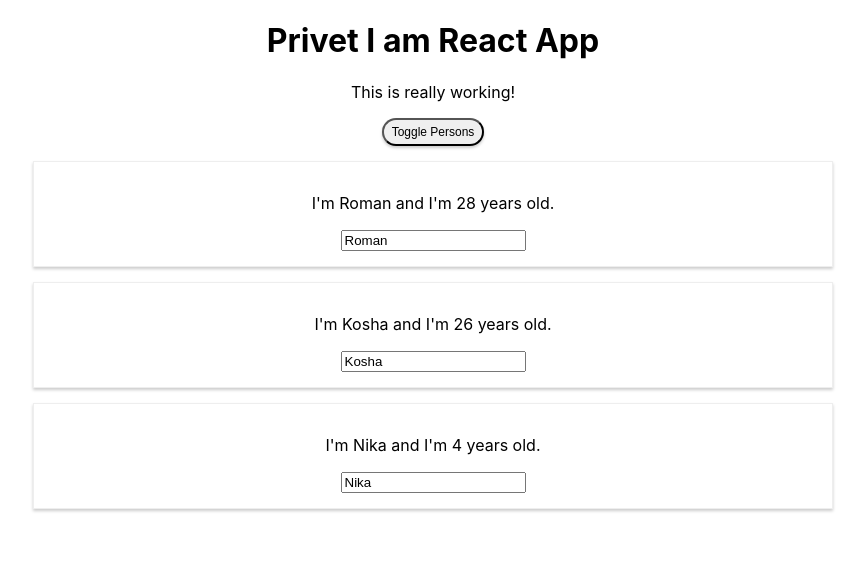
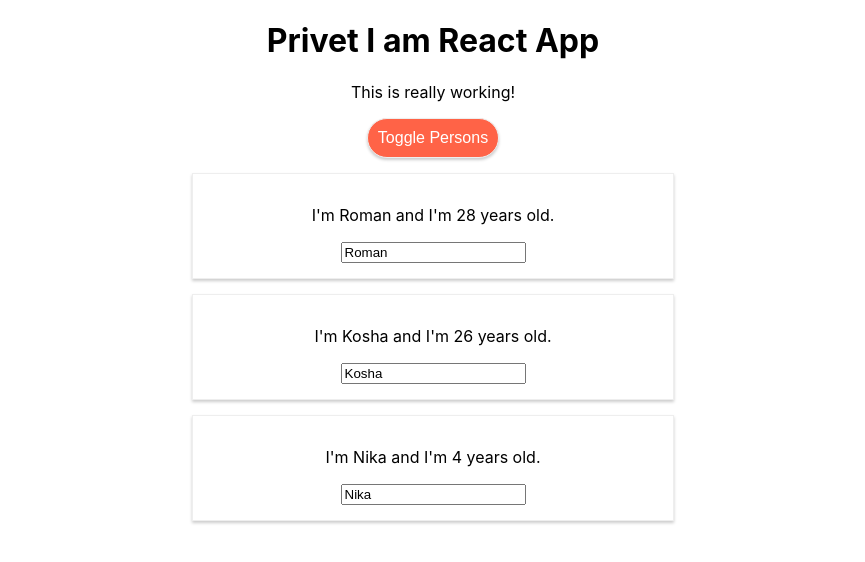
Before and after one commit to lavr001/react_course, a React (Create React App) app: page / in a window 1280 px wide. Both pictures are taken after a click on the button "Toggle Persons". Shown: the top 562 px of the page, without its empty margins (207-1072 px from the left). Built offline with nearby package versions, Linux system fonts and the light colour scheme; the HTML template or start-up script is replaced by a standard one.

Commit message:
different styling for components

```diff
--- a/package.json
+++ b/package.json
@@ -3,9 +3,11 @@
   "version": "0.1.0",
   "private": true,
   "dependencies": {
+    "radium": "^0.26.0",
     "react": "^16.11.0",
     "react-dom": "^16.11.0",
-    "react-scripts": "3.2.0"
+    "react-scripts": "3.2.0",
+    "styled-components": "^4.4.1"
   },
   "scripts": {
     "start": "react-scripts start",
--- a/src/App.css
+++ b/src/App.css
@@ -2,19 +2,23 @@
   text-align: center;
 }
 
-button {
+/* button {
   font-size: 12px;
   padding: 5px 8px;
   border-radius: 50px;
   box-shadow: 0 2px 3px #ccc;
   transition: all .2s ease-in-out;
-}
+} */
 
 button:hover {
   transform: scale(1.1);
   cursor: pointer;
 }
 
-button:focus {
-  outline: 0;
+.tomato {
+  color: tomato;
 }
+
+.bold {
+  font-weight: bold;
+}
--- a/src/App.js
+++ b/src/App.js
@@ -43,6 +43,18 @@
   }
   render() {
     let persons = null;
+    let button_style = {
+      backgroundColor: '#5cd35c',
+      color: '#fff',
+      border: '1px solid #eee',
+      padding: '10px',
+      cursor: 'pointer',
+      fontSize: '16px',
+      outline: 'none',
+      borderRadius: '50px',
+      boxShadow: '0 2px 3px #ccc',
+      transition: 'all .2s ease-in-out',
+    }
     if (this.state.show_persons) {
       persons = (
         <div>
@@ -58,12 +70,19 @@
           })}
         </div>
       )
+      button_style.backgroundColor = 'tomato';
     }
+
+    let classes = [];
+
+    if (this.state.persons.length <= 2) classes.push('tomato');
+    if (this.state.persons.length <= 1) classes.push('bold');
+
     return (
       <div className='App'>
         <h1>Privet I am React App</h1>
-        <p>This is really working!</p>
-        <button
+        <p className={classes.join(' ')}>This is really working!</p>
+        <button style={button_style}
           onClick={this.toggle_persons_handler}>Toggle Persons
         </button>
         {persons}
--- a/src/Person/Person.css
+++ b/src/Person/Person.css
@@ -6,3 +6,9 @@
   padding: 15px;
   text-align: center;
 }
+
+@media (min-width: 500px) {
+  .Person {
+    width: 450px;
+  }
+}
```
Also changed, not shown: 1 other file (tests, documents, lock files or other folders).
